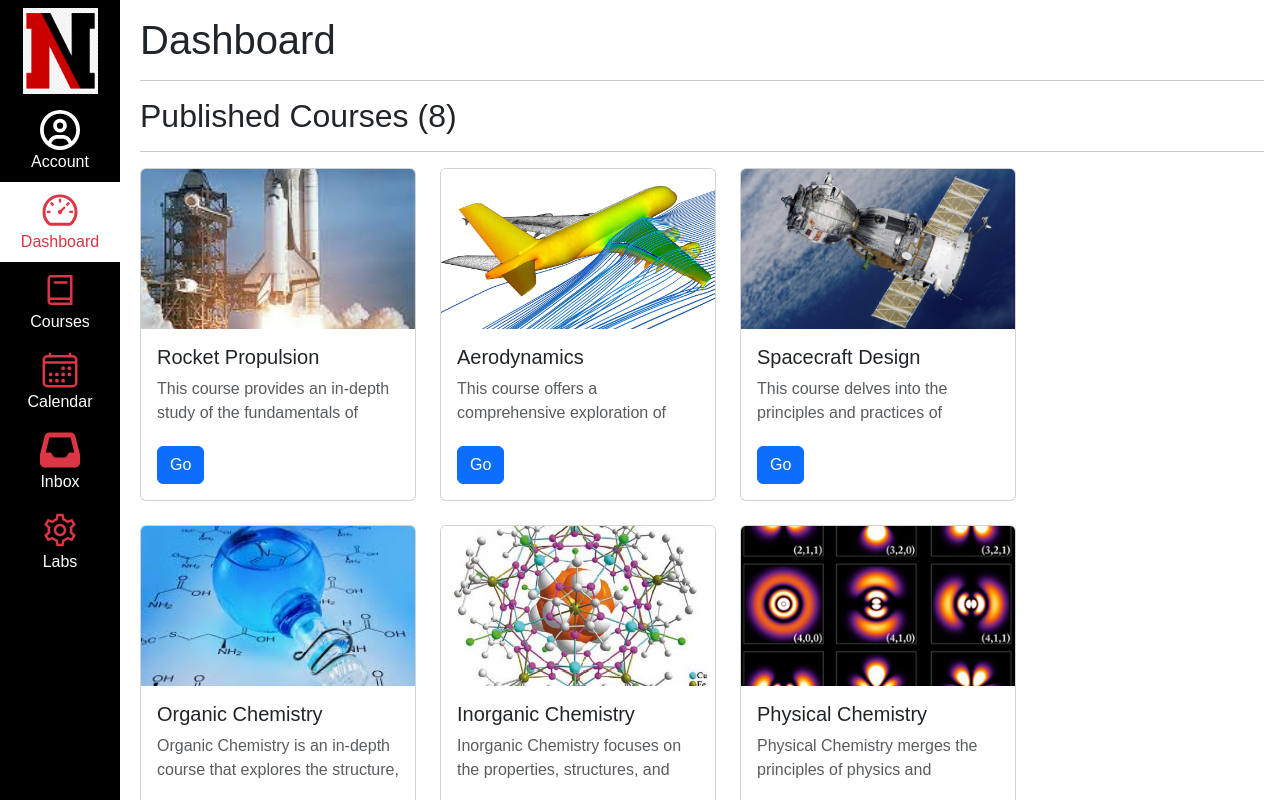
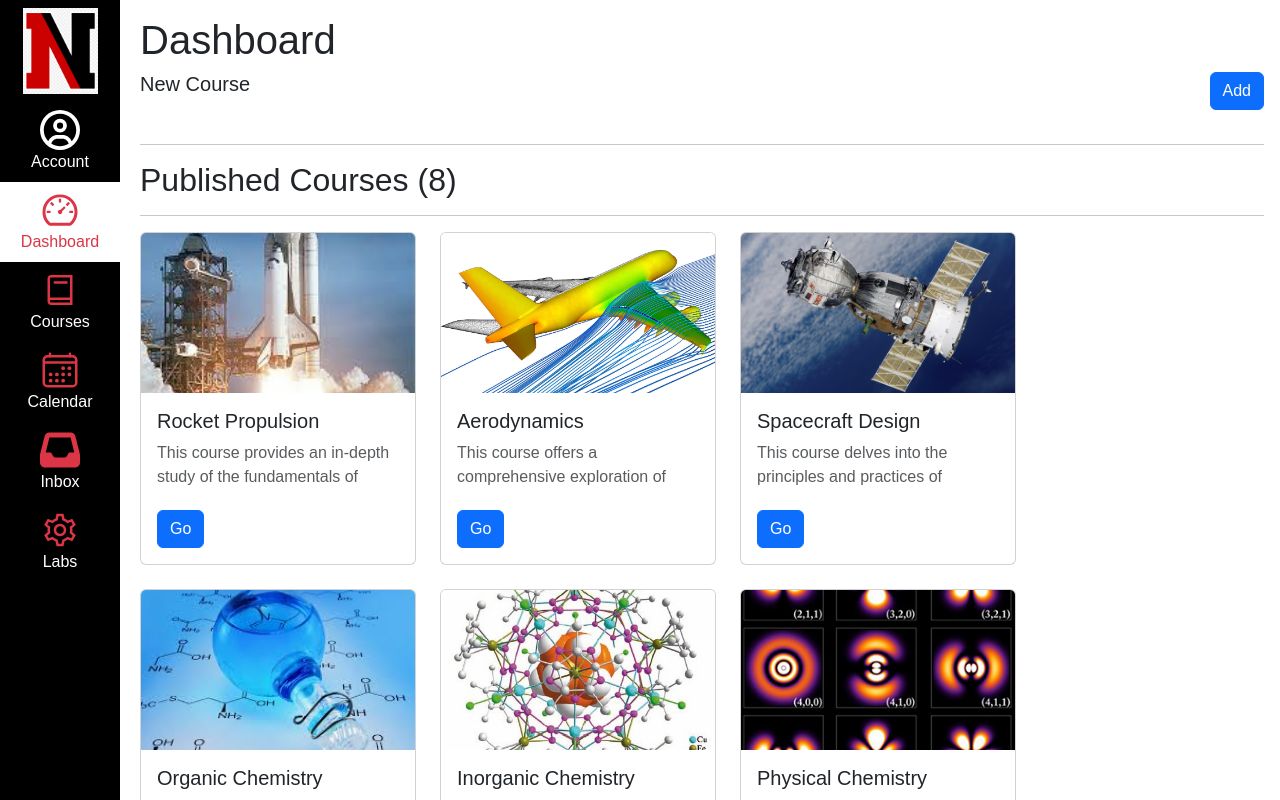
Before and after one commit to danielmvalentine/kambaz-next-js-cs4550-fa25, a Next.js app: page /Dashboard in a window 1280 px wide. Shown: the top 800 px of the page. Built offline with nearby package versions, Linux system fonts and the light colour scheme.

Commit message:
added rudimentary add course feature:

```diff
--- a/app/(Kambaz)/Dashboard/page.tsx
+++ b/app/(Kambaz)/Dashboard/page.tsx
@@ -1,12 +1,35 @@
+"use client"
+import { useState } from "react";
 import Link from "next/link";
 import * as db from "../Database";
+import { v4 as uuidv4 } from "uuid";
+// import { FormControl } from '@mui/material';
 
 export default function Dashboard() {
-  const courses = db.courses;
+  const [courses, setCourses] = useState<any[]>(db.courses);
+  const [course, setCourse] = useState<any>({
+    _id: "0", name: "New Course", number: "New Number",
+    startDate: "2023-09-10", endDate: "2023-12-15",
+    image: "/images/NEU.png", description: "New Description"
+  });
+
+  const addNewCourse = () => {
+    const newCourse = { ...course, _id: uuidv4() };
+    setCourses([...courses, newCourse ]);
+  };
+
 
   return (
     <div id="wd-dashboard">
       <h1 id="wd-dashboard-title">Dashboard</h1>
+      <h5>New Course
+          <button className="btn btn-primary float-end"
+                  id="wd-add-new-course-click"
+                  onClick={addNewCourse} > Add </button>
+      </h5>
+      <br />
+      {/* <FormControl value={course.name} className="mb-2" />
+      <FormControl value={course.description} rows={3}/><hr /> */}
       <hr />
       <h2 id="wd-dashboard-published">Published Courses ({courses.length})</h2>
       <hr />
--- a/app/Labs/page.tsx
+++ b/app/Labs/page.tsx
@@ -18,6 +18,11 @@ export default function Labs() {
            Lab 3: JavaScript Fundamentals </Link>
        </li>
        <li>
+        <Link href="/Labs/Lab4" id="wd-lab4-link">
+          Lab 4: Maintaining State in React Applications
+        </Link>
+       </li>
+       <li>
        <Link href="/" id="wd-lab3-link">
          Kambaz </Link>
         </li>
--- a/package.json
+++ b/package.json
@@ -15,7 +15,8 @@
     "react": "19.1.0",
     "react-bootstrap": "^2.10.10",
     "react-dom": "19.1.0",
-    "react-icons": "^5.5.0"
+    "react-icons": "^5.5.0",
+    "uuid": "^13.0.0"
   },
   "devDependencies": {
     "@biomejs/biome": "2.2.0",
```
Also changed, not shown: 1 other file (tests, documents, lock files or other folders).
